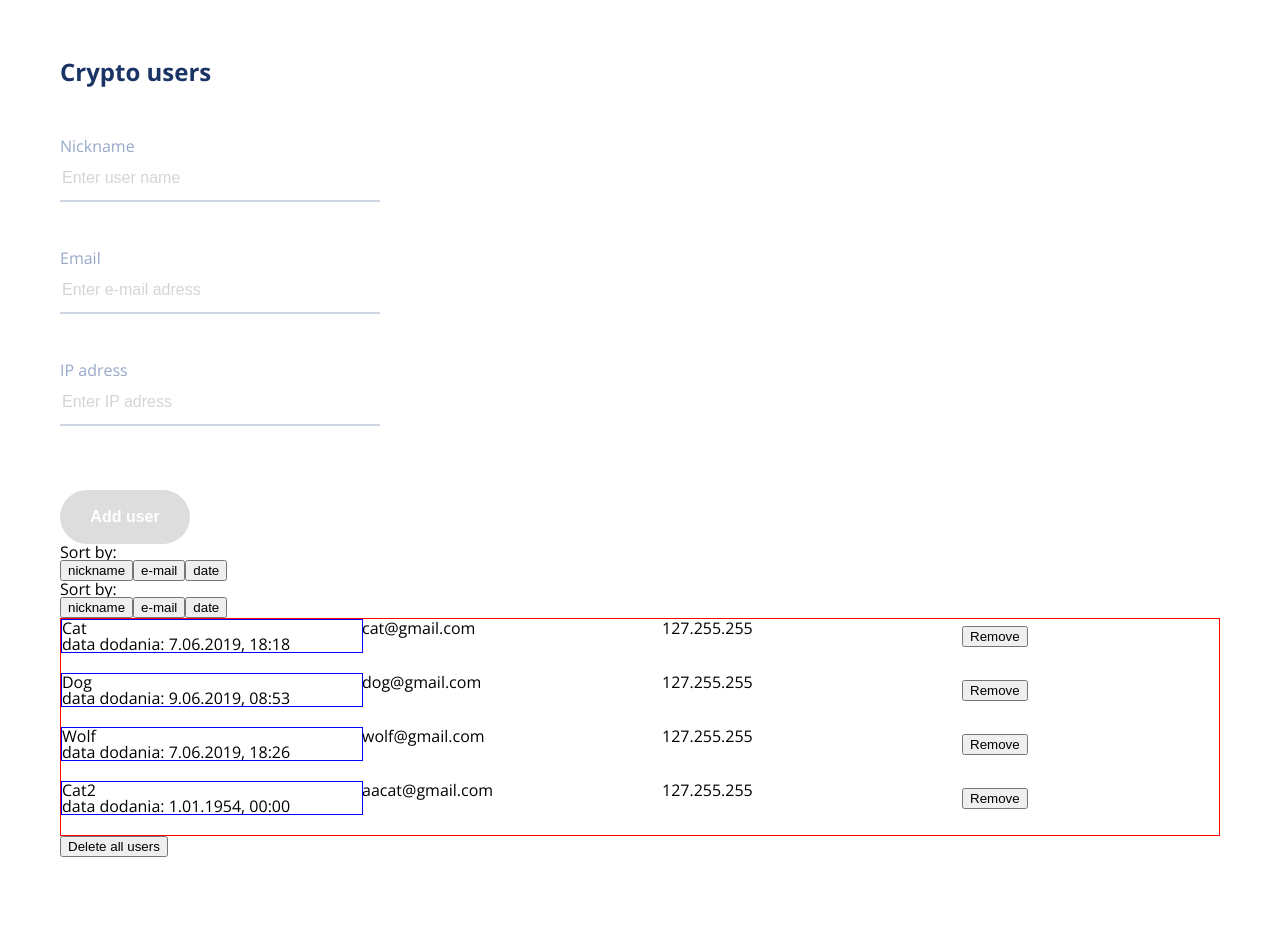
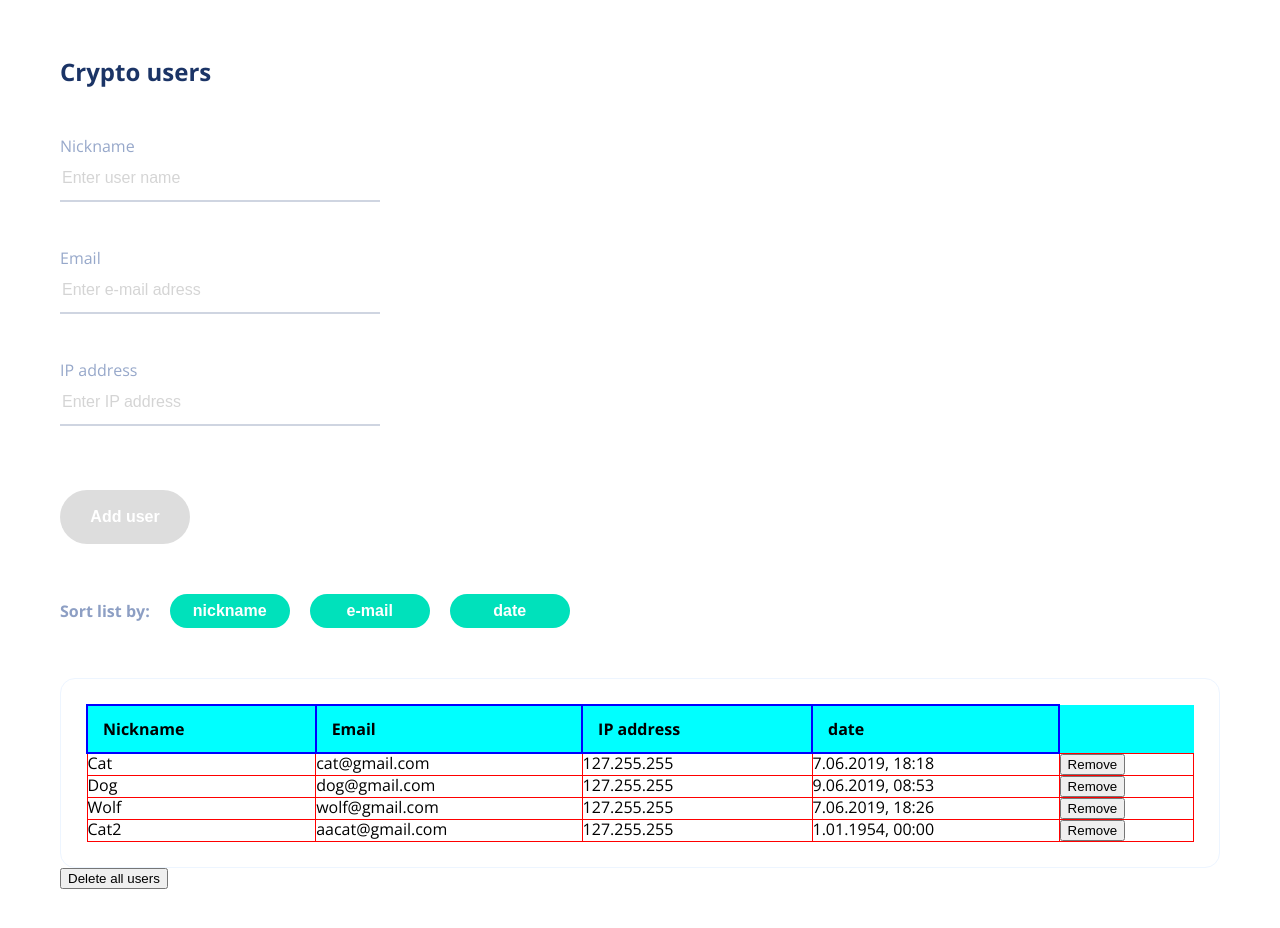
Before and after one commit to agnxr/crypto-users, a React (Create React App) app: page / in a window 1280 px wide. Shown: the top 928 px of the page. Built offline with nearby package versions, Linux system fonts and the light colour scheme.

Commit message:
add list styles

```diff
--- a/src/App.js
+++ b/src/App.js
@@ -160,12 +160,6 @@ class App extends React.Component {
           sortByDateFn={this.sortByDate}
         />
         <section>
-          <h2>Sort by:</h2>
-            <button onClick={this.sortByName}>nickname</button>
-            <button onClick={this.sortByEmail}>e-mail</button>
-            <button onClick={this.sortByDate}>date</button>
-        </section>
-        <section>
           <div>
             {this.state.message && <h3>{this.state.message}</h3>}
           </div>
--- a/src/components/Form/Form.js
+++ b/src/components/Form/Form.js
@@ -107,11 +107,11 @@ class Form extends React.Component {
             </div>
 
             <div className={styles.formItem}>
-              <label htmlFor="ip" className={styles.label}>IP adress</label>
+              <label htmlFor="ip" className={styles.label}>IP address</label>
               <div className={styles.inputField}>
                 <input
                   className={styles.input}
-                  placeholder="Enter IP adress"
+                  placeholder="Enter IP address"
                   type="text"
                   name="ip"
                   noValidate
--- a/src/components/Form/Form.module.scss
+++ b/src/components/Form/Form.module.scss
@@ -23,7 +23,7 @@
         font-size: 16px;
         border: none;
         line-height: 22px;
-        width: 100%;
+        width: 94%;
         background: none;
         margin-top: 12px;
 
--- a/src/components/ListWrapper/ListItem/ListItem.js
+++ b/src/components/ListWrapper/ListItem/ListItem.js
@@ -38,18 +38,22 @@ elo = (e) => {
 render() {
     const  { isPopupOpen } = this.state;
     return (
-        <li className={styles.wrapper}>
-        <div className={styles.item}>
-            <h2>{this.props.nickname}</h2>
-            <h3>{this.props.email}</h3>
-            <p>{this.props.ip}</p>
-            <p>data dodania: {new Date(this.props.date).toLocaleString("pl-PL", { day: 'numeric', month: 'numeric', year: 'numeric', hour: 'numeric', minute: 'numeric'})}</p>
-        </div>
+        <tr className={styles.row}>
+
+            <td className={styles.data}>{this.props.nickname}</td>
+            <td className={styles.data}>{this.props.email}</td>
+            <td className={styles.data}>{this.props.ip}</td>
+            <td className={styles.data}>{new Date(this.props.date).toLocaleString("pl-PL", { day: 'numeric', month: 'numeric', year: 'numeric', hour: 'numeric', minute: 'numeric'})}
+            </td>
+            <td className={styles.data}>
+
                 {/*<button onClick={() => this.props.deleteUserFn(this.props.nickname)}>Remove</button>*/}
                 <button onClick={this.openPopup}>Remove</button>
+                </td>
 
                 { isPopupOpen && <Popup deleteUserFn={this.props.deleteUserFn} nick={this.props.nickname} closePopupFn={this.closePopup}/> }
-    </li>
+
+    </tr>
     )
 }
 }
--- a/src/components/ListWrapper/ListItem/ListItem.module.scss
+++ b/src/components/ListWrapper/ListItem/ListItem.module.scss
@@ -1,4 +1,4 @@
-@keyframes appear {
+/*@keyframes appear {
     0% {
         opacity: 0;
         top: 35px;
@@ -33,3 +33,13 @@
 
 justify-content: center;
 }
+
+*/
+
+.row {
+    width: 100%;
+    border: 1px solid red;
+    .data {
+        border: 1px solid red;
+    }
+}
--- a/src/components/ListWrapper/ListWrapper.js
+++ b/src/components/ListWrapper/ListWrapper.js
@@ -4,9 +4,17 @@ import styles from './ListWrapper.module.scss';
 
 
 const ListWrapper = (props) => (
-    <>
+    <div className={styles.wrapper}>
         {props.items.length ? (
-        <ul className={styles.wrapper}>
+        <table className={styles.table}>
+          <tr className={styles.header}>
+    <th className={styles.title}>Nickname</th>
+    <th className={styles.title}>Email</th>
+    <th className={styles.title}>IP address</th>
+    <th className={styles.title}>date</th>
+    <th></th>
+  </tr>
+
             {
                 props.items.map(item => (
                 <ListItem
@@ -16,11 +24,12 @@ const ListWrapper = (props) => (
                 />
                 ))
             }
-        </ul>
+
+        </table>
         ) : (
             <h1>The list is empty</h1>
         )}
-    </>
+    </div>
 );
 
 export default ListWrapper;
--- a/src/components/ListWrapper/ListWrapper.module.scss
+++ b/src/components/ListWrapper/ListWrapper.module.scss
@@ -1,3 +1,4 @@
+/*
 .wrapper {
     display: flex;
     flex-direction: column;
@@ -13,3 +14,32 @@
 
     border: 1px solid red;
 }
+*/
+
+.wrapper {
+    border: 1px solid #edf5ff;
+    border-radius: 15px;
+    padding: 25px;
+}
+.table {
+    width: 100%;
+
+
+    .header {
+        background-color: aqua;
+        font-weight: bold;
+
+
+
+
+
+        .title {
+            border: 2px solid blue;
+            text-align: left;
+            padding: 15px;
+        }
+
+
+    }
+
+}
--- a/src/components/Sort/Sort.js
+++ b/src/components/Sort/Sort.js
@@ -1,15 +1,13 @@
 import React from 'react';
 import styles from './Sort.module.scss';
 
-
-
 const Sort = ({ sortByNameFn, sortByEmailFn, sortByDateFn}) => (
-  <section>
-  <h2>Sort by:</h2>
-    <button onClick={sortByNameFn}>nickname</button>
-    <button onClick={sortByEmailFn}>e-mail</button>
-    <button onClick={sortByDateFn}>date</button>
-</section>
+  <section className={styles.wrapper}>
+    <h2 className={styles.title}>Sort list by:</h2>
+    <button className={styles.button} onClick={sortByNameFn}>nickname</button>
+    <button className={styles.button} onClick={sortByEmailFn}>e-mail</button>
+    <button className={styles.button} onClick={sortByDateFn}>date</button>
+  </section>
 );
 
 export default Sort;
--- a/src/components/Sort/Sort.module.scss
+++ b/src/components/Sort/Sort.module.scss
@@ -0,0 +1,28 @@
+.wrapper {
+    margin-top: 50px;
+    margin-bottom: 50px;
+    display: flex;
+    align-items: center;
+    .title {
+        color: #8d9fc4;
+        font-weight: bold;
+        margin-right: 20px;
+    }
+
+    .button {
+        background-color: #00e1bb;
+        border: none;
+        color: #fff;
+        font-weight: bold;
+        font-size: 16px;
+        height: 34px;
+        width: 120px;
+        border-radius: 30px;
+        cursor: pointer;
+        margin-right: 20px;
+        &:hover{
+            background-color: darken(#00e1bb, 20%);
+            transition: 0.3s;
+          }
+    }
+}
```
